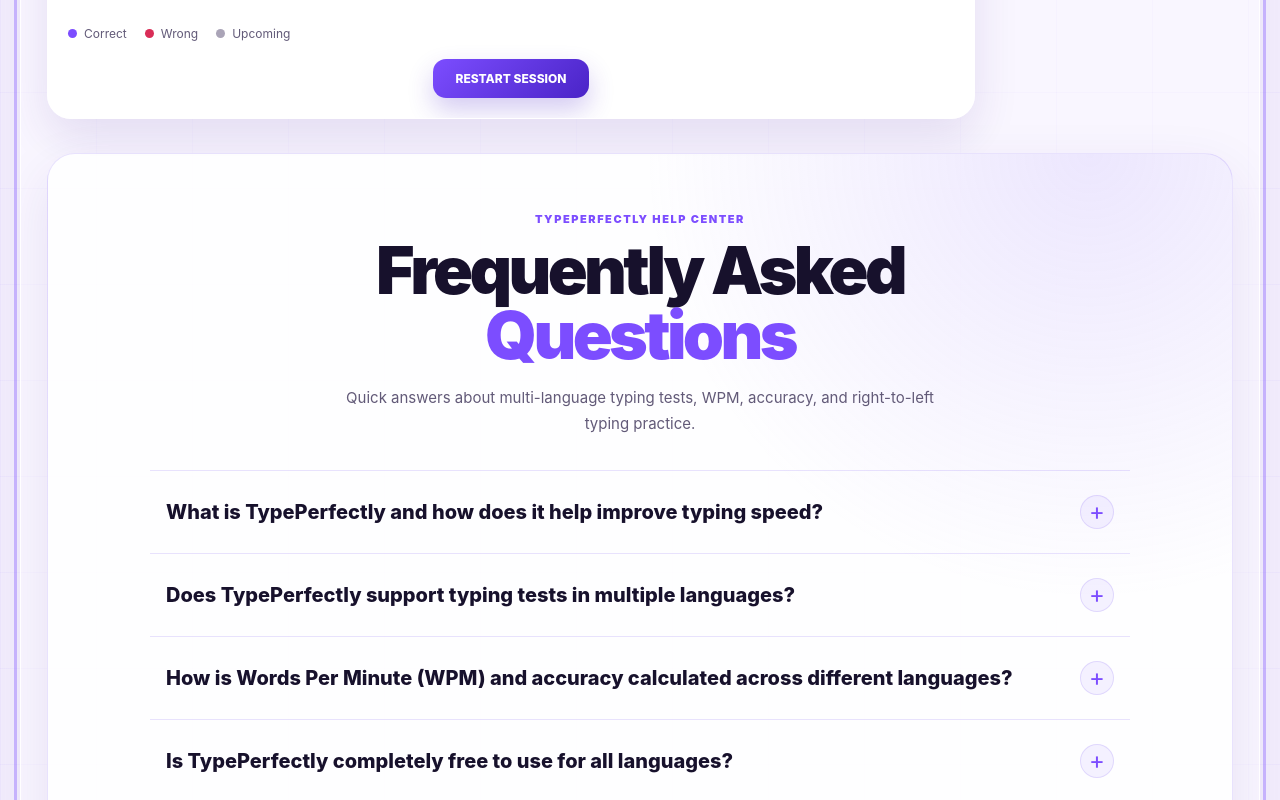
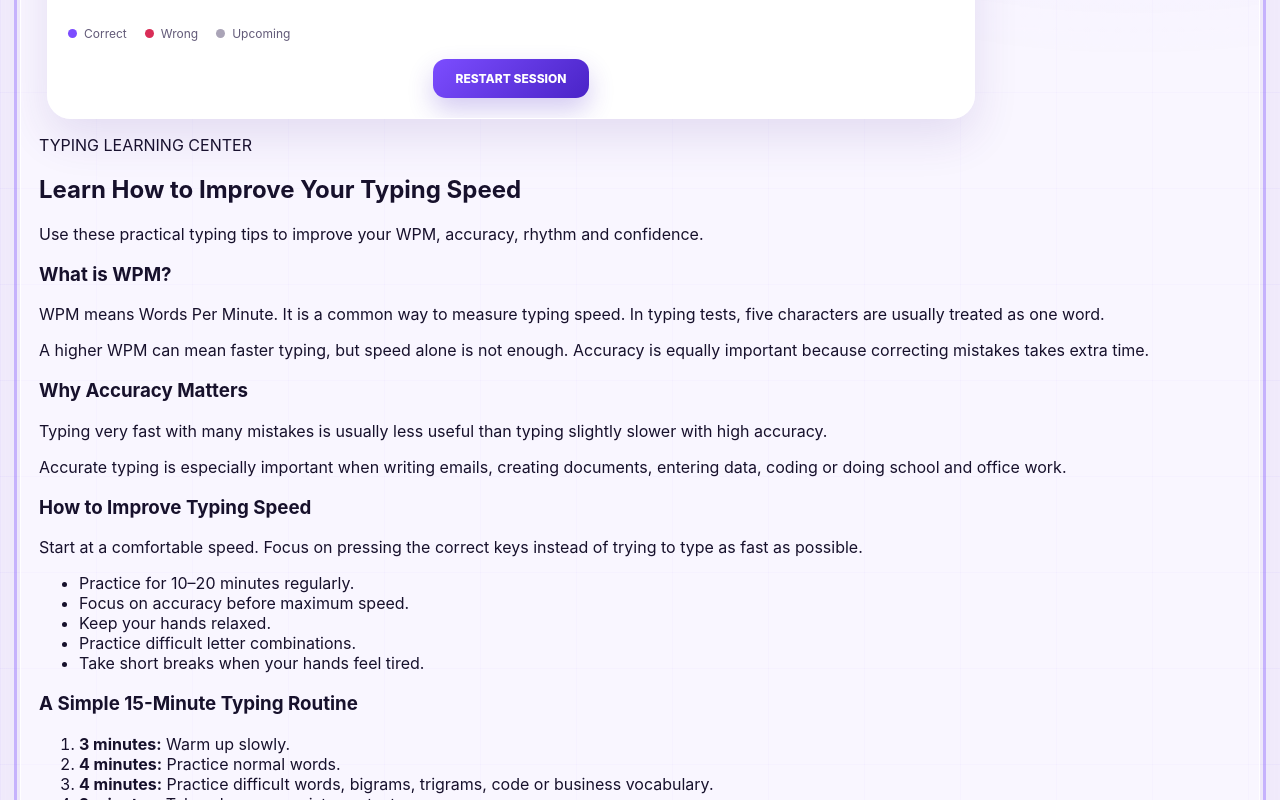
Before and after one commit to mohdaffan54511-cmyk/TeksType, a React (Vite) app: page / in a window 1280 px wide. Shown: the part 1360-2160 px from the top of the page. Built offline with nearby package versions, Linux system fonts and the light colour scheme; no server answers.

Commit message:
Add PublisherContent component to App.jsx

```diff
--- a/src/App.jsx
+++ b/src/App.jsx
@@ -11,6 +11,7 @@ import {
 import { supabase, supabaseConfigured } from "./lib/supabase";
 import FAQ from "./FAQ";
 import SocialFooter from "./SocialFooter";
+import PublisherContent from "./PublisherContent";
 import "./App.css";
 
 const AuthModal = lazy(() => import("./AuthModal"));
@@ -1047,9 +1048,11 @@ return (
           </div>
         </section>
       )}
+<PublisherContent />
+
 <FAQ />
+
 <SocialFooter wpm={finished ? wpm : null} />
-
 {authOpen ? (
   <Suspense fallback={null}>
     <AuthModal
```
